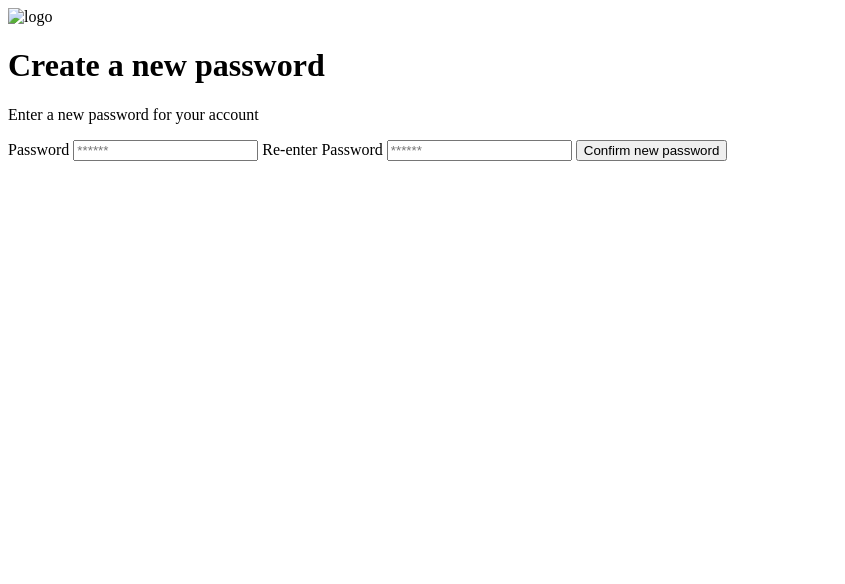
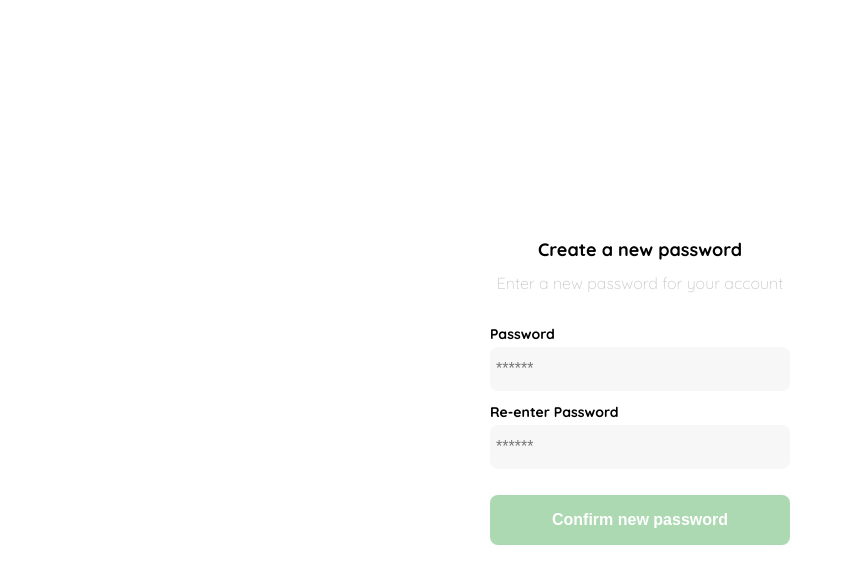
Before and after one commit to Jimmy-Santinez/yardSale, a plain HTML site: page clase1.html in a window 1280 px wide. Shown: the whole page, without its empty margins (0-845 px from the left). Drawn offline with Linux system fonts and the light colour scheme.

Commit message:
Se crea la pantalla de crear nueva contraseña

```diff
--- a/clase1.html
+++ b/clase1.html
@@ -3,15 +3,100 @@
 <head>
     <meta charset="UTF-8">
     <meta name="viewport" content="width=device-width, initial-scale=1.0">
+    <link rel="preconnect" href="https://fonts.googleapis.com">
+    <link rel="preconnect" href="https://fonts.gstatic.com" crossorigin>
+    <link href="https://fonts.googleapis.com/css2?family=Quicksand:wght@300..700&display=swap" rel="stylesheet">
     <title>Document</title>
     <style>
-
+        :root {
+            --white: #ffffff;
+            --black: #000000;
+            --dark: #232830;
+            --ver-light-pink: #c7c7c7;
+            --text-input-fiel: #f7f7f7;
+            --hospital-green: #acd9b2;
+            --sm: 14px;
+            --md: 16px;
+            --lg: 18px;
+        }
+        body {
+            margin: 0;
+            font-family: "Quicksand", serif;
+        }
+        .login {
+            width: 100%;
+            height: 100vh;
+            display: grid;
+            place-items: center;
+        }
+        .form-container {
+            display: grid;
+            grid-template-rows: auto 1fr auto;
+            width: 300px;
+        }
+        .logo {
+            width: 150px;
+            margin-bottom: 50px;
+            justify-self: center;
+            display: none;
+        }
+        .title {
+            font-size: var(--lg);
+            margin-bottom: 12px;
+            text-align: center;
+        }
+        .subtitle {
+            color: var(--ver-light-pink);
+            font-size: var(--md);
+            font-weight: 300;
+            margin-top: 0;
+            margin-bottom: 32px;
+            text-align: center;
+        }
+        .form {
+            display: flex;
+            flex-direction: column;
+        }
+        .label {
+            font-size: var(--sm);
+            font-weight: bold;
+            margin-bottom: 4px;
+        }
+        .input {
+            background-color: var(--text-input-fiel);
+            border: none;
+            border-radius: 8px;
+            height: 32px;
+            font-size: var(--md);
+            padding: 6px;
+            margin-bottom: 12px;
+        }
+        .primary-button {
+            background-color: var(--hospital-green);
+            border-radius: 8px;
+            border: none;
+            color: var(--white);
+            font-size: var(--md);
+            font-weight: bold;
+            width: 100%;
+            height: 50px;
+            cursor: pointer;
+        }
+        .login-button {
+            margin-top: 14px;
+            margin-bottom: 30px;
+        }
+        @media (max-width: 640px) {
+            .logo {
+                display: block;
+            }
+        }
     </style>
 </head>
 <body>
     <div class="login">
         <div class="form-container">
-            <img src="" alt="logo" class="logo">
+            <img src="./logos/logo_yard_sale.svg" alt="logo" class="logo">
 
             <h1 class="title">Create a new password</h1>
             <p class="subtitle">Enter a new password for your account</p>
```
